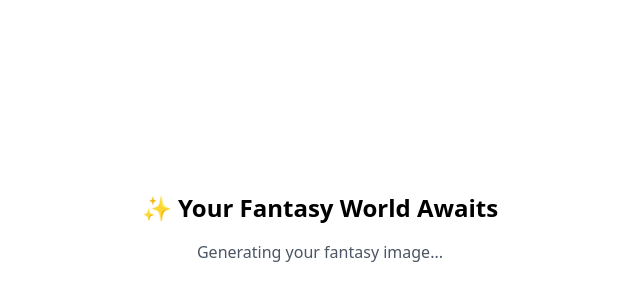
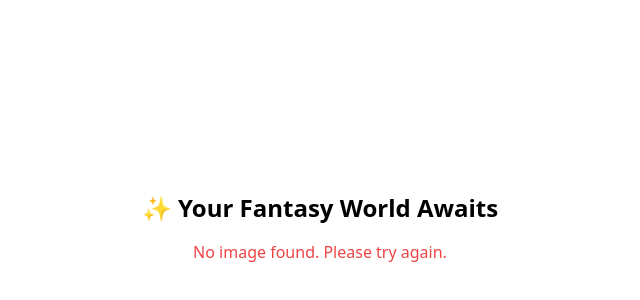
Before and after one commit to saifkazi25/IT129, a Next.js app: page /result in a window 1280 px wide. Before the commit this address had no page. Shown: the part 172-472 px from the top of the page, without its empty margins (320-960 px from the left). Built offline with nearby package versions, Linux system fonts and the light colour scheme.

Commit message:
Update page.tsx

```diff
--- a/app/result/page.tsx
+++ b/app/result/page.tsx
@@ -1,67 +1,24 @@
 "use client";
 
-import React, { useEffect, useState } from "react";
-import { useRouter } from "next/navigation";
+import { useSearchParams } from "next/navigation";
+import React from "react";
 
 export default function ResultPage() {
-  const [imageUrl, setImageUrl] = useState<string | null>(null);
-  const [loading, setLoading] = useState(true);
-  const router = useRouter();
-
-  useEffect(() => {
-    const loadData = async () => {
-      const quizAnswersRaw = localStorage.getItem("quizAnswers");
-      const selfieUrl = localStorage.getItem("selfieUrl");
-
-      console.log("🧠 quizAnswersRaw:", quizAnswersRaw);
-      console.log("📸 selfieUrl:", selfieUrl);
-
-      if (!quizAnswersRaw || !selfieUrl) {
-        console.warn("❌ Missing required data, redirecting...", { quizAnswersRaw, selfieUrl });
-        router.push("/");
-        return;
-      }
-
-      const quizAnswers: string[] = JSON.parse(quizAnswersRaw);
-
-      try {
-        const response = await fetch("/api/generate", {
-          method: "POST",
-          headers: { "Content-Type": "application/json" },
-          body: JSON.stringify({ quizAnswers, selfieUrl }),
-        });
-
-        if (!response.ok) {
-          throw new Error("Image generation failed");
-        }
-
-        const data = await response.json();
-        setImageUrl(data.imageUrl);
-      } catch (err) {
-        console.error("❌ Error generating image:", err);
-      } finally {
-        setLoading(false);
-      }
-    };
-
-    if (typeof window !== "undefined") {
-      setTimeout(loadData, 1000); // delay to ensure localStorage is populated
-    }
-  }, [router]);
+  const params = useSearchParams();
+  const imageUrl = params.get("imageUrl");
 
   return (
     <div className="flex flex-col items-center justify-center min-h-screen bg-white text-black p-4">
       <h1 className="text-2xl font-bold mb-4">✨ Your Fantasy World Awaits</h1>
-      {loading ? (
-        <p className="text-gray-600">Generating your fantasy image...</p>
-      ) : imageUrl ? (
+
+      {imageUrl ? (
         <img
           src={imageUrl}
           alt="Fantasy Result"
           className="max-w-full rounded-xl shadow-xl"
         />
       ) : (
-        <p className="text-red-500">Failed to generate image. Please try again.</p>
+        <p className="text-red-500">No image found. Please try again.</p>
       )}
     </div>
   );
```
